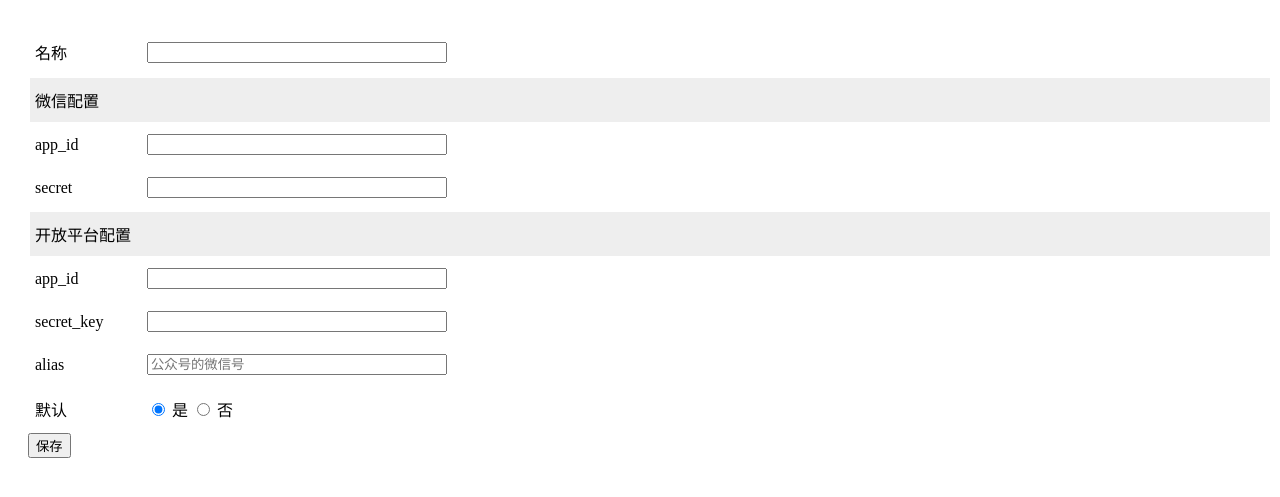
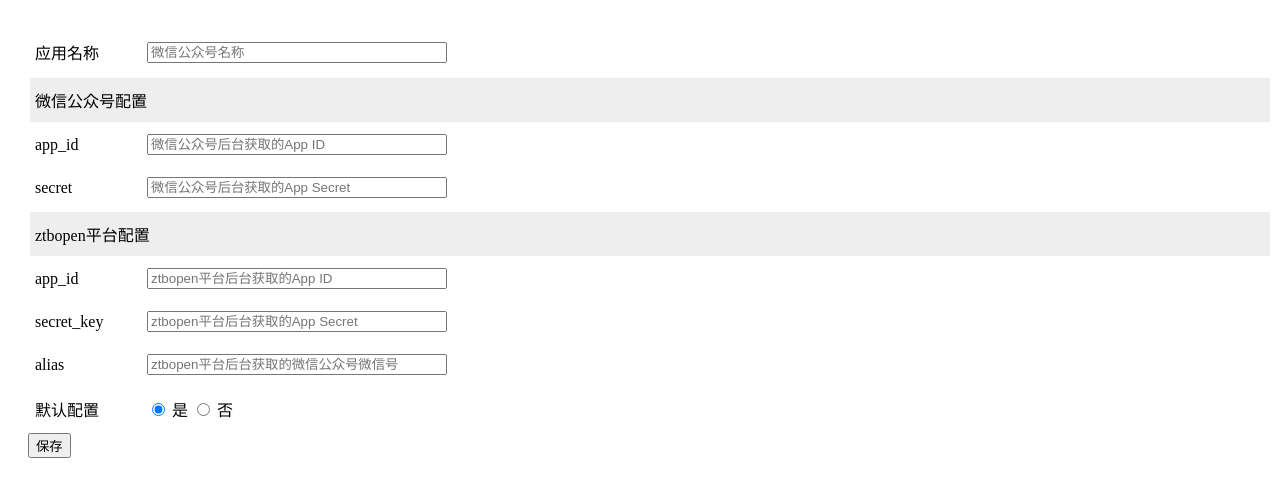
Before and after one commit to ztbcms/ztbcms-Wechat-remove, a PHP site: page /createApp.php in a window 1280 px wide. Shown: the top 497 px of the page. Run offline with PHP 8.4, Linux system fonts and the light colour scheme.

Commit message:
调整创建应用的文案，避免理解错误

```diff
--- a/View/Wechat/createApp.php
+++ b/View/Wechat/createApp.php
@@ -11,46 +11,46 @@
         <div>
             <table style="width: 100%;">
                 <tr>
-                    <td width="100px"><label for="">名称</label></td>
-                    <td><input value="" name="name" style="width:300px;" class="form-control" type="text"></td>
+                    <td width="100px"><label for="">应用名称</label></td>
+                    <td><input value="" name="name" style="width:300px;" class="form-control" type="text" placeholder="微信公众号名称"></td>
                 </tr>
             </table>
         </div>
         <div>
             <table style="width: 100%;">
                 <tr>
-                    <td colspan="2" style="background: #eee;">微信配置</td>
+                    <td colspan="2" style="background: #eee;">微信公众号配置</td>
                 </tr>
                 <tr>
                     <td width="100px"><label for="">app_id</label></td>
-                    <td><input value="" name="wx_app_id" style="width:300px;" class="form-control" type="text"></td>
+                    <td><input value="" name="wx_app_id" style="width:300px;" class="form-control" type="text" placeholder="微信公众号后台获取的App ID"></td>
                 </tr>
                 <tr>
                     <td width="100px"><label for="">secret</label></td>
-                    <td><input value="" name="wx_secret_key" style="width:300px;" class="form-control" type="text"></td>
+                    <td><input value="" name="wx_secret_key" style="width:300px;" class="form-control" type="text" placeholder="微信公众号后台获取的App Secret"></td>
                 </tr>
             </table>
         </div>
         <div>
             <table style="width: 100%;">
                 <tr>
-                    <td colspan="2" style="background: #eee;">开放平台配置</td>
+                    <td colspan="2" style="background: #eee;">ztbopen平台配置</td>
                 </tr>
                 <tr>
                     <td width="100px"><label for="">app_id</label></td>
-                    <td><input value="" name="open_app_id" style="width:300px;" class="form-control" type="text"></td>
+                    <td><input value="" name="open_app_id" style="width:300px;" class="form-control" type="text" placeholder="ztbopen平台后台获取的App ID"></td>
                 </tr>
                 <tr>
                     <td width="100px"><label for="">secret_key</label></td>
-                    <td><input value="" name="open_secret_key" style="width:300px;" class="form-control" type="text">
+                    <td><input value="" name="open_secret_key" style="width:300px;" class="form-control" type="text" placeholder="ztbopen平台后台获取的App Secret">
                     </td>
                 </tr>
                 <tr>
                     <td width="100px"><label for="">alias</label></td>
-                    <td><input value="" name="open_alias" style="width:300px;" class="form-control" type="text" placeholder="公众号的微信号"></td>
+                    <td><input value="" name="open_alias" style="width:300px;" class="form-control" type="text" placeholder="ztbopen平台后台获取的微信公众号微信号"></td>
                 </tr>
                 <tr>
-                    <td width="100px"><label for="">默认</label></td>
+                    <td width="100px"><label for="">默认配置</label></td>
                     <td>
                         <label class="">
                             <input type="radio" name="default" value="1" checked> 是
```
Also changed, not shown: View/Wechat/editApp.php (+9 -9 lines).
